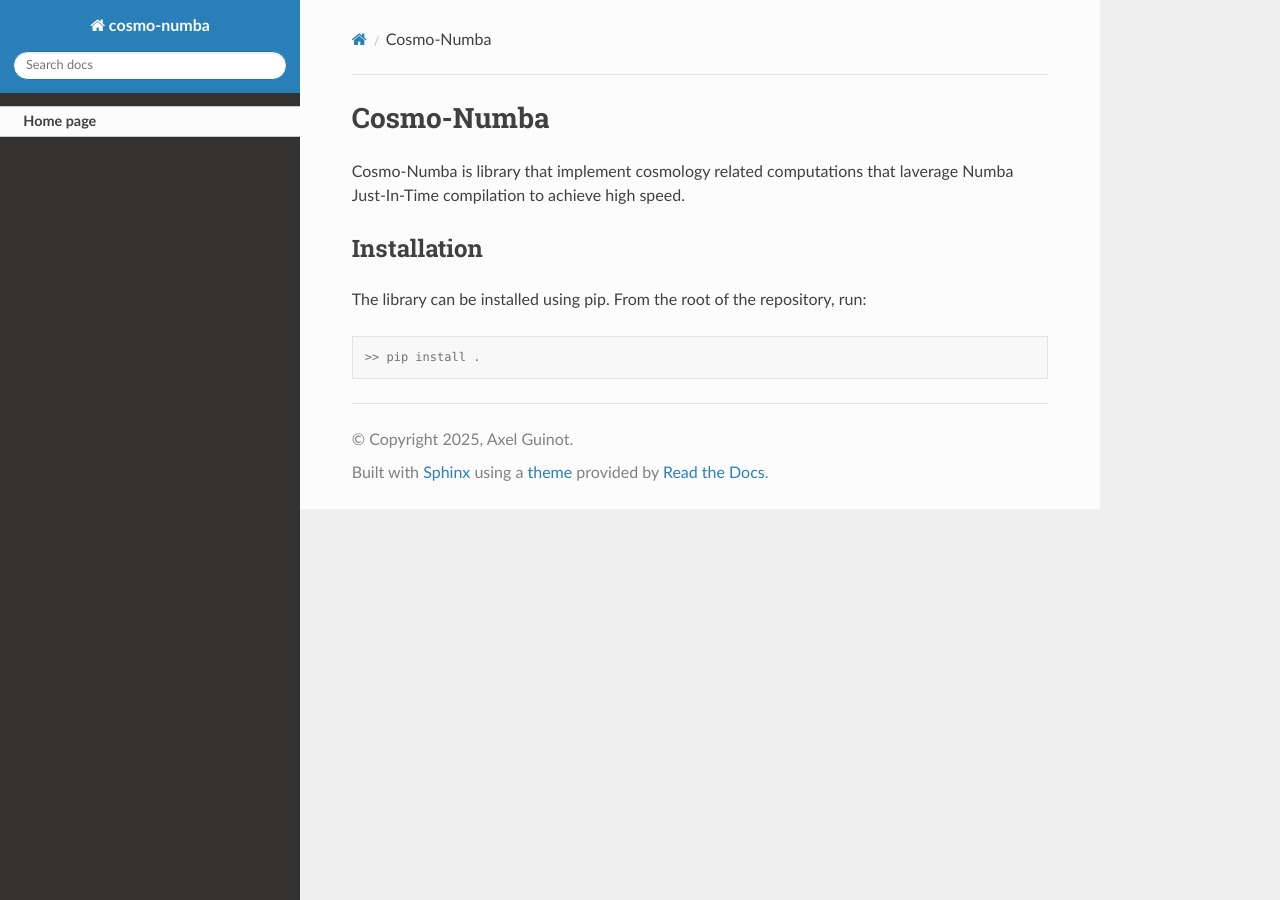
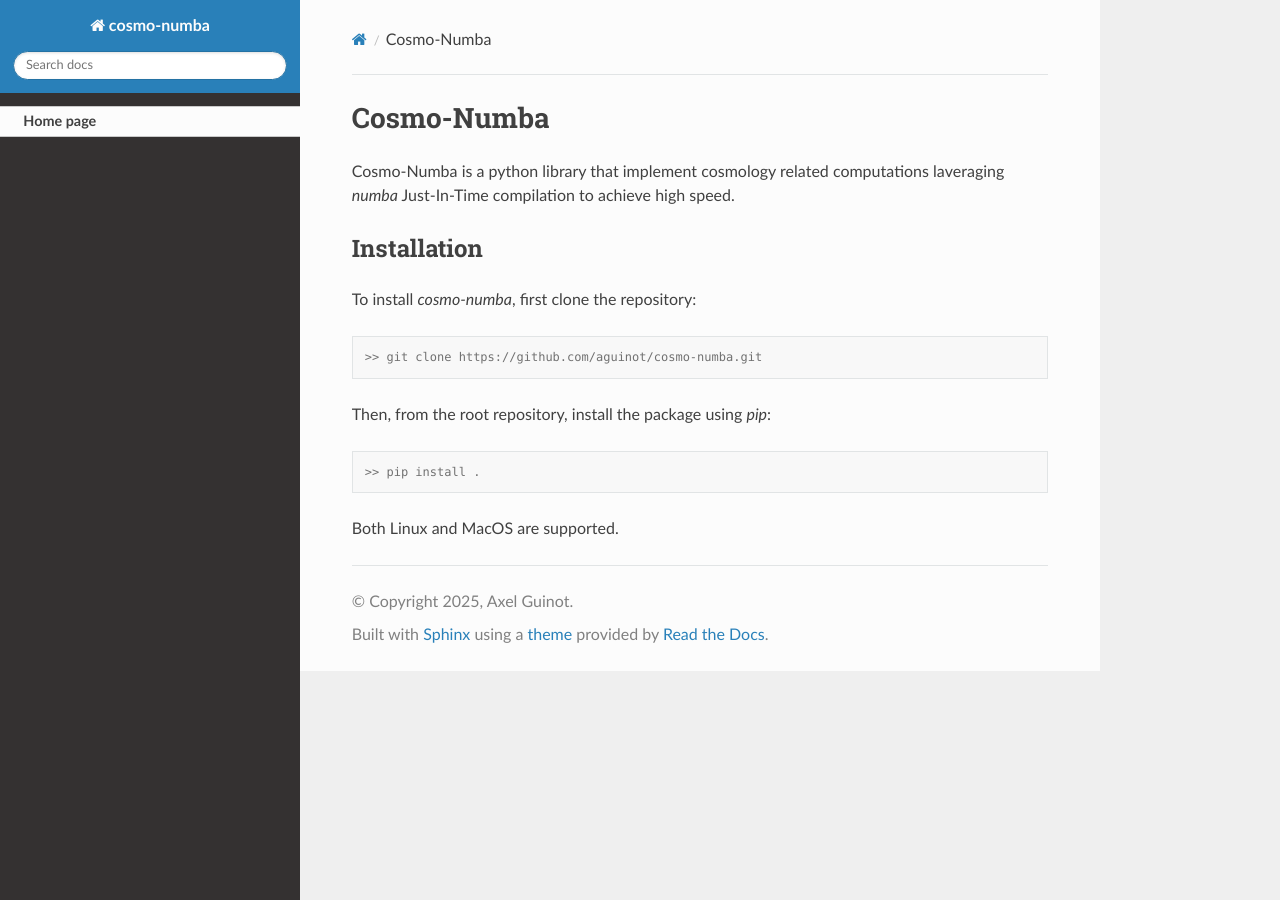
Before and after one commit to aguinot/cosmo-numba, a Sphinx documentation site: the page built from docs/index.rst, in a window 1280 px wide. Built offline with Sphinx 7.4.7 and the Read the Docs theme 3.1.0, drawn with Linux system fonts in a browser that asks for light colours; pages that are not in the unit, such as notebooks, are missing from menus.

Commit message:
Update install instructions

```diff
--- a/docs/index.rst
+++ b/docs/index.rst
@@ -6,18 +6,25 @@
 Cosmo-Numba
 ========================================================================================
 
-Cosmo-Numba is library that implement cosmology related computations that
-laverage Numba Just-In-Time compilation to achieve high speed.
+Cosmo-Numba is a python library that implement cosmology related computations
+laveraging `numba` Just-In-Time compilation to achieve high speed.
 
 Installation
 ----------------------------------------------------------------------------------------
 
-The library can be installed using pip. From the root of the repository, run:
+To install `cosmo-numba`, first clone the repository:
+
+.. code-block:: console
+
+   >> git clone https://github.com/aguinot/cosmo-numba.git
+
+Then, from the root repository, install the package using `pip`:
 
 .. code-block:: console
 
    >> pip install .
 
+Both Linux and MacOS are supported.
 
 .. toctree::
    :hidden:
```
Also changed, not shown: README.md (+14 -1 lines).
